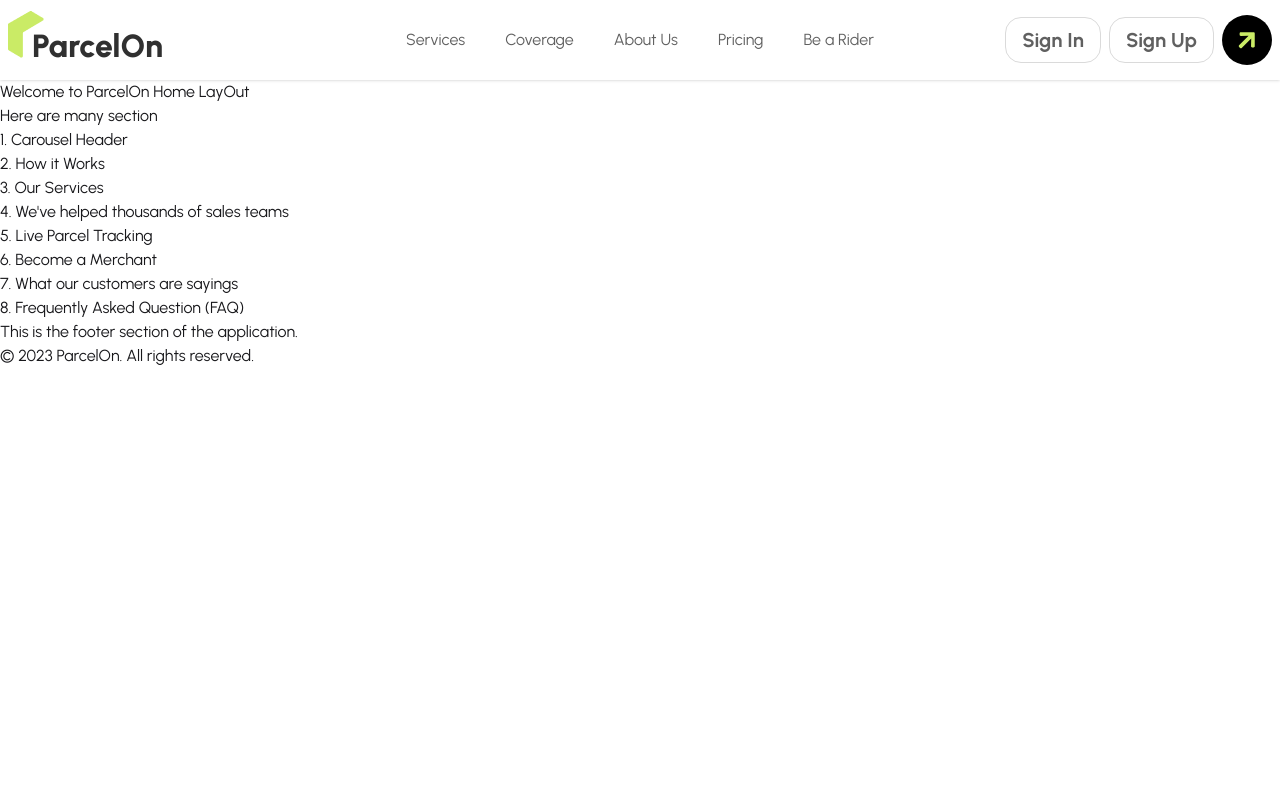
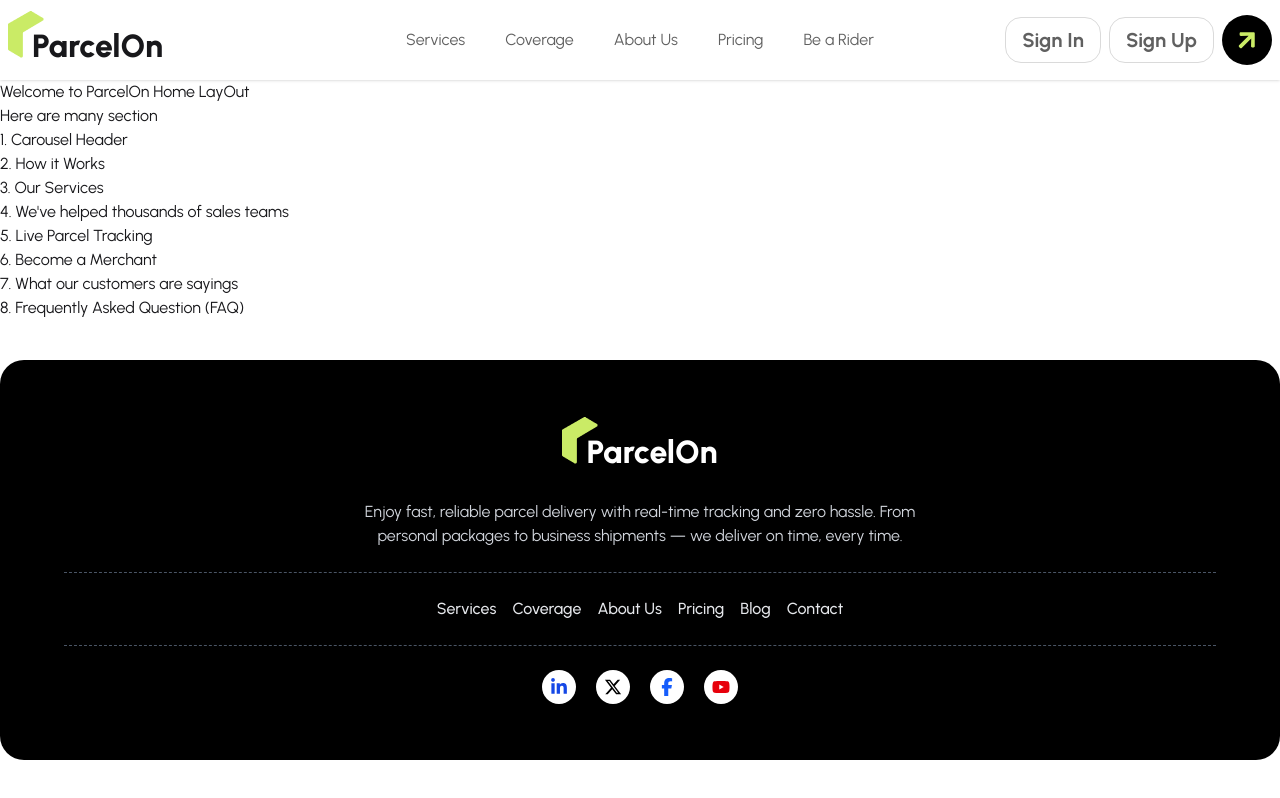
Before and after one commit to HabiburRahmanZihad/ParcelOn, a React (Vite) app: page / in a window 1280 px wide. Built offline with nearby package versions, Linux system fonts and the light colour scheme; no server answers.

Commit message:
Design the Footer

```diff
--- a/src/Components/Shared/Footer/Footer.jsx
+++ b/src/Components/Shared/Footer/Footer.jsx
@@ -1,11 +1,53 @@
-import React from 'react';
+import { Link } from 'react-router';
+import {
+    FaLinkedinIn,
+    FaXTwitter,
+    FaFacebookF,
+    FaYoutube
+} from 'react-icons/fa6';
+import Logo from '../Logo/Logo';
 
 const Footer = () => {
     return (
-        <div>
-            This is the footer section of the application.
-            <p>&copy; 2023 ParcelOn. All rights reserved.</p>
-        </div>
+        <footer className="bg-black text-white px-4 py-10 md:py-14 mt-4 md:rounded-3xl md:my-10">
+            <div className="max-w-6xl mx-auto text-center space-y-6">
+                {/* Logo & Description */}
+                <div className='flex flex-col items-center space-y-4'>
+                    <Logo></Logo>
+                    <p className="mt-2 text-sm md:text-base max-w-xl mx-auto text-gray-300">
+                        Enjoy fast, reliable parcel delivery with real-time tracking and zero hassle. From personal packages to business shipments — we deliver on time, every time.
+                    </p>
+                </div>
+
+                {/* Navigation Links */}
+                <hr className="border-t border-dashed border-gray-600" />
+                <div className="flex flex-wrap justify-center gap-4 text-sm md:text-base font-medium text-gray-200">
+                    <Link to="/services">Services</Link>
+                    <Link to="/coverage">Coverage</Link>
+                    <Link to="/about-us">About Us</Link>
+                    <Link to="/pricing">Pricing</Link>
+                    <Link to="/blog">Blog</Link>
+                    <Link to="/contact">Contact</Link>
+                </div>
+                <hr className="border-t border-dashed border-gray-600" />
+
+                {/* Social Icons */}
+                <div className="flex justify-center items-center gap-5 mt-4">
+                    <Link to="https://linkedin.com/ParcelOn" target='_blank' className="bg-white text-blue-700 p-2 rounded-full text-lg">
+                        <FaLinkedinIn />
+                    </Link>
+                    <Link to="https://twitter.com/ParcelOn" target='_blank' className="bg-white text-black p-2 rounded-full text-lg">
+                        <FaXTwitter />
+                    </Link>
+                    <Link to="https://facebook.com/ParcelOn" target='_blank' className="bg-white text-blue-600 p-2 rounded-full text-lg">
+                        <FaFacebookF />
+                    </Link>
+                    <Link to="https://youtube.com/ParcelOn" target='_blank' className="bg-white text-red-600 p-2 rounded-full text-lg">
+                        <FaYoutube />
+                    </Link>
+                </div>
+            </div>
+        </footer>
     );
 };
 
--- a/src/Components/Shared/Logo/Logo.jsx
+++ b/src/Components/Shared/Logo/Logo.jsx
@@ -8,7 +8,7 @@ const Logo = () => {
 
                 <img className='mb-3' src={LogoImage} alt="Logo Image" />
 
-                <p className="text-[32px] font-extrabold text-[#303030] -ml-3">ParcelOn</p>
+                <p className="text-[32px] font-extrabold -ml-3">ParcelOn</p>
             </div>
         </Link>
     );
--- a/src/Layout/RootLayout.jsx
+++ b/src/Layout/RootLayout.jsx
@@ -17,7 +17,7 @@ const Root = () => {
                 initial={{ opacity: 0, y: 20 }}
                 animate={{ opacity: 1, y: 0 }}
                 transition={{ duration: 0.3 }}
-                // className='min-h-[calc(100vh-381px)]'
+                className='min-h-[calc(100vh-560px)]'
             >
                 <Outlet />
             </motion.div>
```
